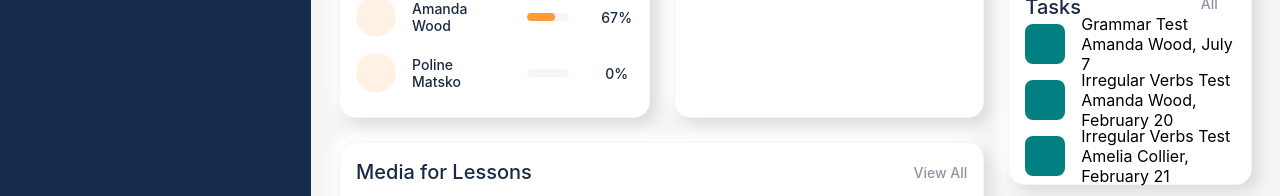
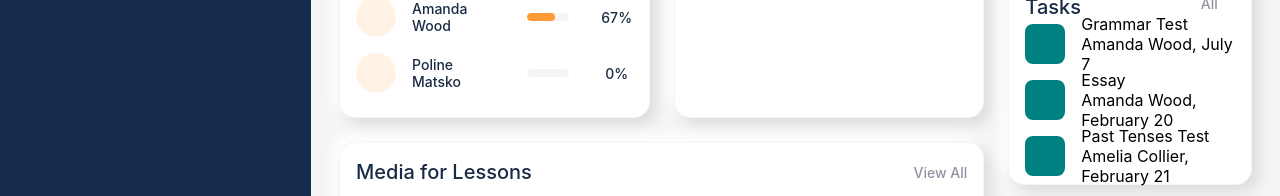
Before and after one commit to hanna-buhai/dashboard-with-recoil, a React (Create React App) app: page / in a window 1280 px wide. Shown: the part 459-655 px from the top of the page. Built offline with nearby package versions, Linux system fonts and the light colour scheme.

Commit message:
add getRandomAssignment

```diff
--- a/src/components/dataUpdater/index.js
+++ b/src/components/dataUpdater/index.js
@@ -8,6 +8,7 @@ import {
   assignmentsListState,
   assignmentItemStateWithId,
 } from '../../state/atoms'
+import getRandomAssignment from '../../utils/getRandomAssignment'
 
 import './index.css'
 
@@ -26,7 +27,7 @@ const AssignmentGeneratorForClass = ({ classId }) => {
       setAssignmentsList(oldTodoList => [...oldTodoList, newAssignmentId])
       setAssignmentData({
         id: newAssignmentId,
-        name: 'Temp assignment',
+        name: getRandomAssignment(),
         subjectId: classWithData.subjectId,
         assigneeId: attendee,
         dueDate: new Date('2021-12-17T00:00:00'),
--- a/src/defaultData/index.js
+++ b/src/defaultData/index.js
@@ -81,7 +81,7 @@ export const lessons = {
 export const assignments = {
   'assignment-1': {
     id: 'assigment-1',
-    name: 'Essey',
+    name: '',
     subjectId: 'subject-4',
     assigneeId: 'student-4',
     dueDate: new Date('2021-12-17T00:00:00'),
@@ -89,7 +89,7 @@ export const assignments = {
   },
   'assignment-2': {
     id: 'assigment-2',
-    name: 'Grammar Test',
+    name: '',
     subjectId: 'subject-4',
     assigneeId: 'student-4',
     dueDate: new Date('2021-12-17T00:00:00'),
@@ -97,7 +97,7 @@ export const assignments = {
   },
   'assignment-3': {
     id: 'assigment-3',
-    name: 'Irregular Verbs Test',
+    name: '',
     subjectId: 'subject-4',
     assigneeId: 'student-4',
     dueDate: new Date('2021-12-17T00:00:00'),
@@ -105,7 +105,7 @@ export const assignments = {
   },
   'assignment-4': {
     id: 'assigment-4',
-    name: 'Irregular Verbs Test',
+    name: '',
     subjectId: 'subject-1',
     assigneeId: 'student-1',
     dueDate: new Date('2021-12-17T00:00:00'),
@@ -113,7 +113,7 @@ export const assignments = {
   },
   'assignment-5': {
     id: 'assigment-5',
-    name: 'Irregular Verbs Test',
+    name: '',
     subjectId: 'subject-2',
     assigneeId: 'student-2',
     dueDate: new Date('2021-12-17T00:00:00'),
@@ -121,7 +121,7 @@ export const assignments = {
   },
   'assignment-6': {
     id: 'assigment-6',
-    name: 'Irregular Verbs Test',
+    name: '',
     subjectId: 'subject-1',
     assigneeId: 'student-3',
     dueDate: new Date('2021-12-17T00:00:00'),
--- a/src/state/atoms.js
+++ b/src/state/atoms.js
@@ -2,6 +2,7 @@ import { atom } from 'recoil'
 import { students, subjects, studyGroups, classes, lessons, assignments } from '../defaultData'
 import memoize from '../utils/memoize'
 import getColorMarker from '../utils/getColorMarker'
+import getRandomAssignment from '../utils/getRandomAssignment'
 
 export const studentsListState = atom({
   key: 'studentsListState',
@@ -125,6 +126,6 @@ export const assignmentItemStateWithId = memoize(id => {
 
   return atom({
     key: id,
-    default: assignment,
+    default: { ...assignment, name: getRandomAssignment() },
   })
 })
--- /dev/null
+++ b/src/utils/getRandomAssignment.js
@@ -0,0 +1,12 @@
+const ASSIGNMENTS_BY_ID = {
+  1: 'Essay',
+  2: 'Grammar Test',
+  3: 'Irregular Verbs Test',
+  4: 'Past Tenses Test',
+}
+
+export default function getRandomAssignment() {
+  const assignmentId = Math.ceil(Math.random() * 4)
+
+  return ASSIGNMENTS_BY_ID[assignmentId] || 'Essay'
+}
```
